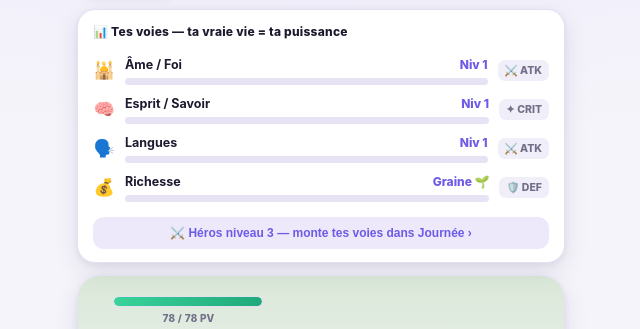
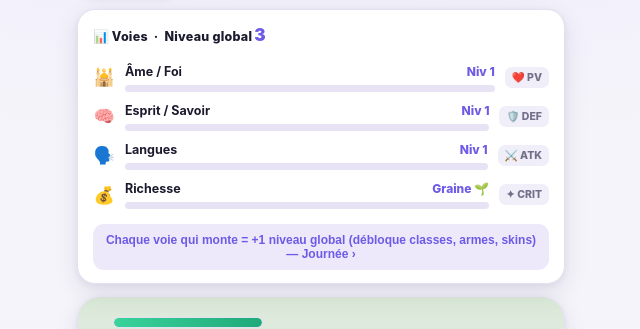
Before and after one commit to Kesanoyl/nafs, a plain HTML site: page index.html in a window 1280 px wide. Shown: the part 109-438 px from the top of the page, without its empty margins (319-959 px from the left). Drawn offline with Linux system fonts and the light colour scheme.

Commit message:
v9 — Niveau global explicite (somme des voies) mis en avant + debloque tout ; remap stats: Langues->ATK, Richesse->CRIT, Esprit->DEF, Ame/Foi->PV ; annonce montee de niveau global
Co-Authored-By: Claude Opus 4.8 (1M context) <noreply@anthropic.com>

```diff
--- a/index.html
+++ b/index.html
@@ -241,7 +241,8 @@
   .rar{font-size:9.5px;font-weight:800;padding:1px 6px;border-radius:6px;vertical-align:middle;letter-spacing:.03em}
   .rar-Rare{background:#2d6fe022;color:#2D8CFF}.rar-Épique{background:#b07bff22;color:#9b7bff}.rar-Légendaire{background:#ffcf5a22;color:#C99A2E}
   .voies-card{background:var(--surface);border:1px solid var(--border);border-radius:18px;box-shadow:var(--shadow);padding:13px 15px;margin-bottom:12px}
-  .voies-h{font-size:12px;font-weight:800;letter-spacing:.02em;margin-bottom:10px;color:var(--text)}
+  .voies-h{font-size:12.5px;font-weight:800;letter-spacing:.02em;margin-bottom:10px;color:var(--text);display:flex;align-items:baseline;flex-wrap:wrap}
+  .gl-num{color:var(--accent);font-size:17px;font-weight:900;margin-left:2px}
   .voie{display:flex;align-items:center;gap:10px;padding:5px 0}
   .voie-e{font-size:17px;width:22px;text-align:center;flex:none}
   .voie-m{flex:1;min-width:0}
@@ -635,7 +636,12 @@ function equippedWeapon(){return WEAPONS.find(w=>w.id===state.gear.weapon)||WEAP
 function klass(){return CLASSES[state.klass]||CLASSES.novice;}
 function gearStats(){const s={atk:0,pv:0,def:0,crit:0};const w=equippedWeapon(),a=equippedArmor();s.atk+=weaponAtk(w);s.crit+=w.crit||0;s.pv+=a.pv||0;s.def+=a.def||0;return s;}
 function heroLevel(){const a=catLevel('ame'),e=catLevel('esprit'),l=(state.xp['langues']!=null?catLevel('langues'):0);const rc=state.cats.find(c=>c.type==='money');const ri=rc?rankFor(state.euros,rc.ranks).cur:0;return a+e+l+ri;}
-function heroStats(){const g=gearStats(),k=klass();const a=catLevel('ame'),e=catLevel('esprit'),l=(state.xp['langues']!=null?catLevel('langues'):0);const rc=state.cats.find(c=>c.type==='money');const ri=rc?rankFor(state.euros,rc.ranks).cur:0;const atk=Math.round((6+a*3+l*2+g.atk)*(k.atkMul||1));const pvmax=Math.round((60+(a+e+l)*6+ri*20+g.pv)*(k.pvMul||1));const crit=Math.min(70,5+e*2+g.crit+(k.crit||0));const def=ri*2+g.def+(k.def||0);return{atk,pvmax,crit,def,level:a+e+l+ri};}
+function heroStats(){const g=gearStats(),k=klass();const a=catLevel('ame'),e=catLevel('esprit'),l=(state.xp['langues']!=null?catLevel('langues'):0);const rc=state.cats.find(c=>c.type==='money');const ri=rc?rankFor(state.euros,rc.ranks).cur:0;
+  const atk=Math.round((6+l*3+a*1+g.atk)*(k.atkMul||1));/* Langues → ATK */
+  const pvmax=Math.round((60+a*10+(e+l)*4+g.pv)*(k.pvMul||1));/* Âme/Foi → PV */
+  const crit=Math.min(70,5+ri*3+g.crit+(k.crit||0));/* Richesse → CRIT */
+  const def=e*2+g.def+(k.def||0);/* Esprit → DEF */
+  return{atk,pvmax,crit,def,level:a+e+l+ri};}
 function skinUnlocked(s){try{return s.cond();}catch(e){return false;}}
 function heroPalette(){const sk=SKINS.find(s=>s.id===state.skin);if(sk&&sk.pal)return sk.pal;return CLASS_PAL[state.klass]||CLASS_PAL.novice;}
 function fmtDur(ms){ms=Math.max(0,ms);const s=Math.floor(ms/1000),m=Math.floor(s/60),ss=s%60;if(m>=60){const h=Math.floor(m/60);return h+'h'+String(m%60).padStart(2,'0');}return m+':'+String(ss).padStart(2,'0');}
@@ -662,9 +668,9 @@ function cfStep(){cfx.clearRect(0,0,innerWidth,innerHeight);cfp=cfp.filter(p=>p.
 let SESS=null;
 function startSess(cat,kind){SESS={cat,kind,xp:0,dhikr:0,cycles:0,verses:0,pages:0,surahs:0,correct:0,total:0};}
 function updateBaraka(){const b=$('#barakaChip');if(b)b.textContent='✦ '+nf.format(state.baraka);const o=$('#orChip');if(o)o.textContent='🪙 '+nf.format(state.gold);}
-function award(catId,pts,el){if(pts<=0)return 0;const mult=boostActive()?2:1;const g=Math.round(pts*mult);const before=catLevel(catId);state.xp[catId]=(state.xp[catId]||0)+g;if(SESS)SESS.xp+=g;save();const cat=state.cats.find(c=>c.id===catId);if(el){const r=el.getBoundingClientRect();floatPts(r.left+r.width/2,r.top+r.height/2,'+'+g,cat?cat.color:'var(--accent)');}beep(700,.1);if(catLevel(catId)>before){beep(880,.16,'triangle',.14);toast('⬆️ '+(cat?cat.name:'')+' niveau '+catLevel(catId)+' — ton héros se renforce !');}return g;}
+function award(catId,pts,el){if(pts<=0)return 0;const mult=boostActive()?2:1;const g=Math.round(pts*mult);const before=catLevel(catId);const gb=heroLevel();state.xp[catId]=(state.xp[catId]||0)+g;if(SESS)SESS.xp+=g;save();const cat=state.cats.find(c=>c.id===catId);if(el){const r=el.getBoundingClientRect();floatPts(r.left+r.width/2,r.top+r.height/2,'+'+g,cat?cat.color:'var(--accent)');}beep(700,.1);if(catLevel(catId)>before){beep(880,.16,'triangle',.14);const ga=heroLevel();if(ga>gb){burst(50);beep(990,.22,'triangle',.16);toast('🎇 Niveau global '+ga+' ! ('+(cat?cat.name:'')+' ↑)');}else toast('⬆️ '+(cat?cat.name:'')+' niveau '+catLevel(catId));}return g;}
 function toggleTask(id,el){ensureDay();const t=state.tasks.find(x=>x.id===id);if(!t||t.type!=='check')return;const on=!state.done[id];if(on){state.done[id]=true;if(state.streakDay!==state.day){const y=new Date();y.setDate(y.getDate()-1);state.streak=(state.streakDay===todayKey(y))?state.streak+1:1;state.streakDay=state.day;}award(t.cat,t.pts,el);}else{delete state.done[id];state.xp[t.cat]=Math.max(0,(state.xp[t.cat]||0)-t.pts);beep(380,.08,'sine',.08);save();}renderDay();}
-function addEuros(amt){if(!amt||amt<=0)return;ensureDay();const cat=state.cats.find(c=>c.id==='richesse');const before=rankFor(state.euros,cat.ranks).cur;state.euros+=amt;state.daily.euros+=amt;save();const inp=$('#eurInput');if(inp){const r=inp.getBoundingClientRect();floatPts(r.left+40,r.top,'+'+nf.format(amt)+'€',cat.color);}beep(620,.12,'sine',.13);const after=rankFor(state.euros,cat.ranks).cur;if(after>before){burst();beep(920,.2,'triangle',.15);toast('🎉 Nouveau rang : '+cat.ranks[after][1]);}renderDay();}
+function addEuros(amt){if(!amt||amt<=0)return;ensureDay();const cat=state.cats.find(c=>c.id==='richesse');const before=rankFor(state.euros,cat.ranks).cur;state.euros+=amt;state.daily.euros+=amt;save();const inp=$('#eurInput');if(inp){const r=inp.getBoundingClientRect();floatPts(r.left+40,r.top,'+'+nf.format(amt)+'€',cat.color);}beep(620,.12,'sine',.13);const after=rankFor(state.euros,cat.ranks).cur;if(after>before){burst(50);beep(920,.2,'triangle',.15);toast('🎇 Niveau global ↑ · rang « '+cat.ranks[after][1]+' » (+crit)');}renderDay();}
 
 /* ---------- quests ---------- */
 function hashStr(s){let h=0;for(let i=0;i<s.length;i++)h=(h*31+s.charCodeAt(i))>>>0;return h;}
@@ -734,7 +740,7 @@ function renderArena(){ensureDay();ensureBattle();const hs=heroStats();const mob
    <button class="attack-btn" id="attackBtn">ATTAQUER ⚔️</button>
    <div class="auto-row"><button class="btn ghost" id="autoBtn" style="flex:none">${autoTimer?'⏸ Stop':'▶ Auto'}</button><span class="reward-hint">Bats des mobs → 🪙 or → équipe-toi en Boutique</span></div>
    <div class="hstats"><span class="hstat" style="color:#E0475C">🗡️ ATK <b>${hs.atk}</b></span><span class="hstat" style="color:#1FA97A">❤️ PV <b>${hs.pvmax}</b></span><span class="hstat" style="color:#2D8CFF">🛡️ DEF <b>${hs.def}</b></span><span class="hstat" style="color:#C99A2E">✦ CRIT <b>${hs.crit}%</b></span></div>
-   <div class="hero-note">Ta puissance vient de ta vraie vie : <b>Foi</b> & <b>Langues</b> → ATK · <b>Esprit</b> → Crit · <b>Richesse</b> → DEF · tous tes niveaux → PV. File en <b>Journée</b> pour te renforcer.</div>`;
+   <div class="hero-note"><b>Langues</b> → ATK · <b>Richesse</b> → Crit · <b>Esprit</b> → DEF · <b>Âme/Foi</b> → PV. Chaque voie qui monte augmente ton <b>niveau global</b>, qui débloque classes, armes et skins.</div>`;
   updateBaraka();
 }
 function updateBattleUI(){const hs=heroStats(),mob=mobAt(state.floor);const hi=document.querySelector('.hp.hero>i'),mi=document.querySelector('.hp.mob>i');if(hi)hi.style.width=Math.max(0,CB.hp/hs.pvmax*100)+'%';if(mi)mi.style.width=Math.max(0,CB.mobHP/mob.hp*100)+'%';const ht=document.querySelectorAll('.hptext');if(ht[0])ht[0].textContent=Math.max(0,Math.ceil(CB.hp))+' / '+hs.pvmax+' PV';if(ht[1])ht[1].textContent=Math.max(0,Math.ceil(CB.mobHP))+' / '+mob.hp+' PV';}
@@ -790,7 +796,7 @@ function weaponRow(w,hl){const owned=state.owned.includes(w.id);const eq=state.g
   else{const eqb=eq?'<button class="gbtn on" disabled>Équipé ✓</button>':`<button class="gbtn" data-equip="${w.id}">Équiper</button>`;let upg;if(l>=MAX_WLV)upg='<button class="gbtn lock" disabled>Max</button>';else if(state.gold>=upgCost(w))upg=`<button class="gbtn up" data-upg="${w.id}">⬆️ ${nf.format(upgCost(w))}</button>`;else upg=`<button class="gbtn lock" disabled>⬆️ ${nf.format(upgCost(w))}</button>`;btns=`<div class="gbtns">${eqb}${upg}</div>`;}
   return `<div class="gear ${eq?'eq':''}"><div class="gic">${ic}</div><div class="gmain">${main}</div>${btns}</div>`;}
 function voieRow(emoji,name,lvl,pct,stat){return `<div class="voie"><span class="voie-e">${emoji}</span><div class="voie-m"><div class="voie-top"><b>${name}</b><span class="voie-lvl">${lvl}</span></div><div class="voie-bar"><i style="width:${(pct*100).toFixed(0)}%"></i></div></div><span class="voie-stat">${stat}</span></div>`;}
-function renderVoies(){let h='<div class="voies-card"><div class="voies-h">📊 Tes voies — ta vraie vie = ta puissance</div>';for(const c of state.cats){if(c.type==='money'){const rk=rankFor(state.euros,c.ranks);const span=rk.nextAt!=null?(rk.nextAt-rk.prevAt):1;const pct=rk.nextAt!=null?Math.max(0,Math.min(1,(state.euros-rk.prevAt)/span)):1;h+=voieRow(c.emoji,c.name,rk.name,pct,'🛡️ DEF');}else{const li=levelFromXp(catXp(c.id));const stat=c.id==='ame'?'⚔️ ATK':(c.id==='esprit'?'✦ CRIT':(c.id==='langues'?'⚔️ ATK':'✦'));h+=voieRow(c.emoji,c.name,'Niv '+li.level,li.pct,stat);}}h+=`<button class="voies-foot" data-goto-day>⚔️ Héros niveau <b>${heroLevel()}</b> — monte tes voies dans <b>Journée</b> ›</button></div>`;return h;}
+function renderVoies(){let h=`<div class="voies-card"><div class="voies-h">📊 Voies &nbsp;·&nbsp; Niveau global <b class="gl-num">${heroLevel()}</b></div>`;for(const c of state.cats){if(c.type==='money'){const rk=rankFor(state.euros,c.ranks);const span=rk.nextAt!=null?(rk.nextAt-rk.prevAt):1;const pct=rk.nextAt!=null?Math.max(0,Math.min(1,(state.euros-rk.prevAt)/span)):1;h+=voieRow(c.emoji,c.name,rk.name,pct,'✦ CRIT');}else{const li=levelFromXp(catXp(c.id));const stat=c.id==='ame'?'❤️ PV':(c.id==='esprit'?'🛡️ DEF':(c.id==='langues'?'⚔️ ATK':'✦'));h+=voieRow(c.emoji,c.name,'Niv '+li.level,li.pct,stat);}}h+=`<button class="voies-foot" data-goto-day>Chaque voie qui monte = +1 <b>niveau global</b> (débloque classes, armes, skins) — Journée ›</button></div>`;return h;}
 function renderShop(){const hl=heroLevel();const k=klass();const kp=CLASS_PAL[state.klass];let h='';
   h+=`<div class="sec-label">Classe</div><div class="gear"><div class="gic" style="background:linear-gradient(160deg,${kp.p},${kp.s});color:#fff">${k.emoji}</div><div class="gmain"><div class="gn">${k.name}</div><div class="gs">${k.desc}</div></div>${state.klass==='novice'?(hl>=CLASS_UNLOCK_LEVEL?'<button class="gbtn buy" id="chooseClassBtn2">Choisir</button>':`<button class="gbtn lock" disabled>🔒 Nv ${CLASS_UNLOCK_LEVEL}</button>`):''}</div>`;
   h+=`<div class="sec-label">🗡️ Armes${state.klass!=='novice'?' · voie du '+k.name:''}</div><div class="gear-list">`;
```
